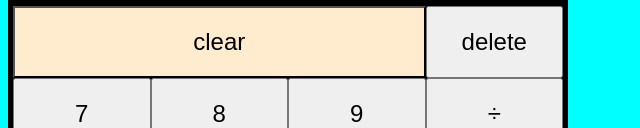
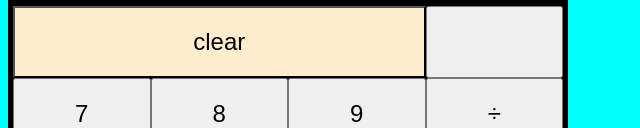
Before and after one commit to AliJowhar/Calculator, a plain HTML site: page index.html in a window 1280 px wide. Shown: the part 187-315 px from the top of the page, without its empty margins (0-640 px from the left). Drawn offline with Linux system fonts and the light colour scheme.

Commit message:
deleted button in html , cleaned up functions

```diff
--- a/index.html
+++ b/index.html
@@ -15,7 +15,7 @@
         <div class="gridBtns">
           <!-- first row -->
           <button id="clear">clear</button>
-          <button id="delete">delete</button>
+          <button id="delete"></button>
 
           <!-- second row -->
           <button id="btn-num">7</button>
--- a/main.js
+++ b/main.js
@@ -76,6 +76,7 @@ divideBtn.addEventListener("click", function () {
   operator = divide;
 
   firstNumber += display.textContent;
+
   display.textContent = "";
 });
 
```
